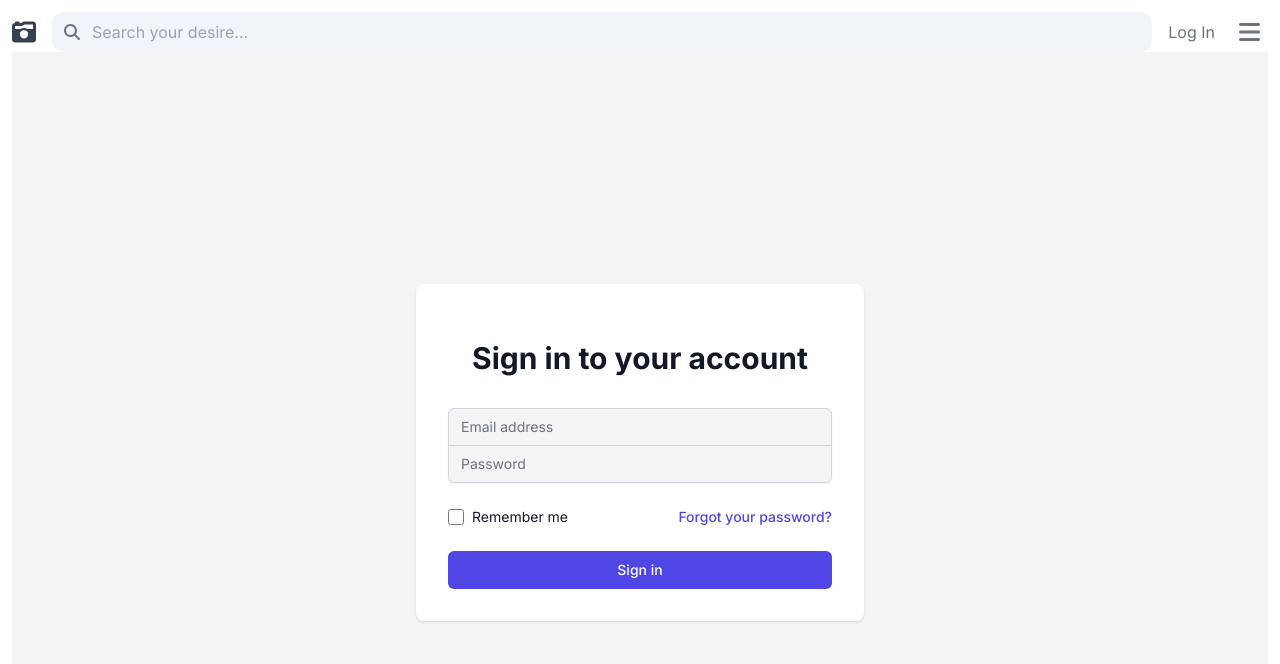
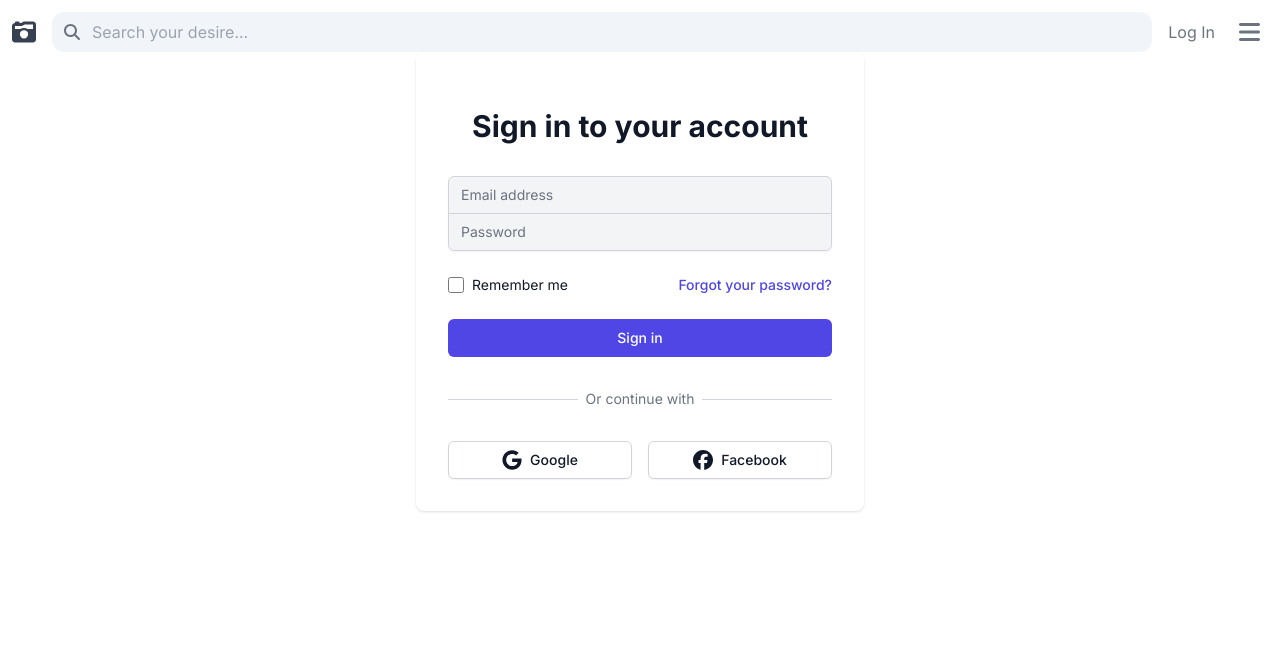
Before and after one commit to md-abdul-alim/snapgallery, a Next.js app: page /login in a window 1280 px wide. Shown: the top 664 px of the page. Built offline with nearby package versions, Linux system fonts and the light colour scheme.

Commit message:
navbar fix

```diff
--- a/app/components/Navbar.js
+++ b/app/components/Navbar.js
@@ -28,7 +28,7 @@ export default function Navbar() {
   }, []);
 
   return (
-    <header className='stick'>
+    <header className='sticky'>
       <nav className='flex justify-between items-center'>
         <Link href="/" className='mr-4 flex items-center text-gray-700'>
           <FontAwesomeIcon icon={faCameraRetro} className='text-2xl' />
@@ -47,7 +47,7 @@ export default function Navbar() {
             />
           </div>
         </div>
-        <div className='ml-auto flex items-center relative'>
+        <div className='relative ml-auto flex items-center'>
           <Link href="/login" className='ml-4 mr-4 text-gray-500'>Log In</Link>
           <div ref={toggleRef}>
             <button
--- a/app/login/page.js
+++ b/app/login/page.js
@@ -1,8 +1,10 @@
 import React from 'react';
+import { FontAwesomeIcon } from '@fortawesome/react-fontawesome';
+import { faGoogle, faFacebook } from '@fortawesome/free-brands-svg-icons';
 
 export default function Login() {
   return (
-    <div className="flex h-screen items-center justify-center bg-gray-100">
+    <div className="flex h-full items-center justify-center">
       <div className="w-full max-w-md p-8 space-y-8 bg-white rounded-lg shadow">
         <div>
           <h2 className="mt-6 text-3xl font-bold text-center text-gray-900">
@@ -77,6 +79,33 @@ export default function Login() {
             </button>
           </div>
         </form>
+
+        <div className="relative mt-6">
+          <div className="absolute inset-0 flex items-center">
+            <div className="w-full border-t border-gray-300"></div>
+          </div>
+          <div className="relative flex justify-center text-sm">
+            <span className="px-2 bg-white text-gray-500">Or continue with</span>
+          </div>
+        </div>
+
+        <div className="grid grid-cols-2 gap-4">
+          <button
+            type="button"
+            className="inline-flex justify-center w-full px-4 py-2 text-sm font-medium text-gray-900 bg-white border border-gray-300 rounded-md shadow-sm hover:bg-gray-50"
+          >
+            <FontAwesomeIcon icon={faGoogle} className="w-5 h-5 mr-2" />
+            Google
+          </button>
+
+          <button
+            type="button"
+            className="inline-flex justify-center w-full px-4 py-2 text-sm font-medium text-gray-900 bg-white border border-gray-300 rounded-md shadow-sm hover:bg-gray-50"
+          >
+            <FontAwesomeIcon icon={faFacebook} className="w-5 h-5 mr-2" />
+            Facebook
+          </button>
+        </div>
       </div>
     </div>
   );
```
Also changed, not shown: package.json (+4 -3 lines), 1 other file (tests, documents, lock files or other folders).
